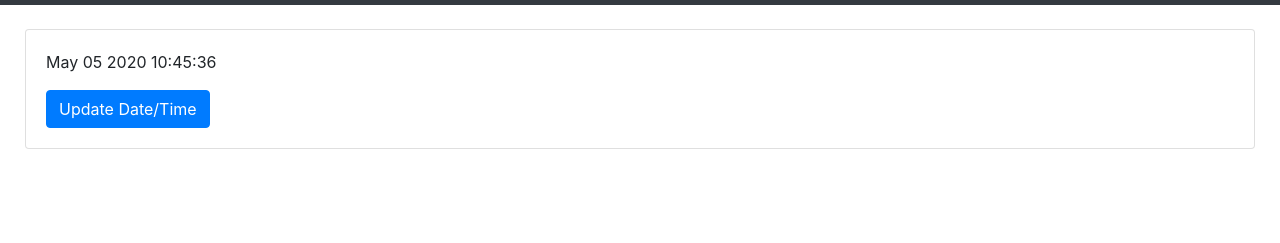
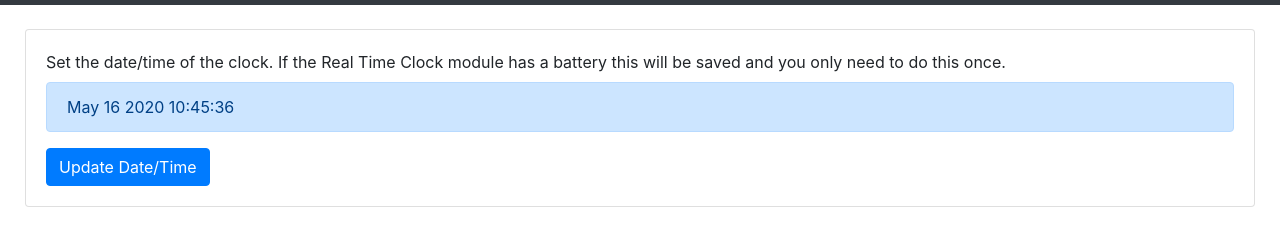
Before and after one commit to leonvandenbeukel/7-Segment-Digital-Clock-V2, a plain HTML site: page 7-Segment-Clock/data/datetime.html in a window 1280 px wide. Shown: the part 51-294 px from the top of the page. Drawn offline with Linux system fonts and the light colour scheme.

Commit message:
Cleanup and datetime fix

```diff
--- a/7-Segment-Clock/data/datetime.html
+++ b/7-Segment-Clock/data/datetime.html
@@ -42,9 +42,13 @@
 
             <div class="card">
                 <div class="card-body">
+                    <label>Set the date/time of the clock. If the Real Time Clock module has a battery this will be saved and you only need to do this once.</label>
+                    <div class="form-group">
+                        <div class="alert alert-primary" role="primary" id="currentDateTime">
 
-                    <div class="form-group">
-                        <div id="currentDateTime"></div>
+                        </div>
+
+
                     </div>
                     <button type="button" class="btn btn-primary" onclick="setDateTime()">Update Date/Time</button>
 
--- a/7-Segment-Clock/data/js/index.js
+++ b/7-Segment-Clock/data/js/index.js
@@ -30,7 +30,7 @@ $(document).ready(function () {
 function showDateTime() {
     console.log(1);
     var currentDateTime = $('#currentDateTime').get(0);
-    currentDateTime.innerHTML = moment().format('MMMM MM YYYY HH:mm:ss');
+    currentDateTime.innerHTML = moment().format('MMMM DD YYYY HH:mm:ss');
 }
 
 function setColor() {
@@ -46,7 +46,7 @@ function setBrightness() {
 }
 
 function setDateTime() {
-    var d = moment().format('MMMM MM YYYY');
+    var d = moment().format('MMMM DD YYYY');
     var t = moment().format('HH:mm:ss');
     var datetime = { date: d, time: t };
     console.log(datetime);
```
Also changed, not shown: 1 other file.
